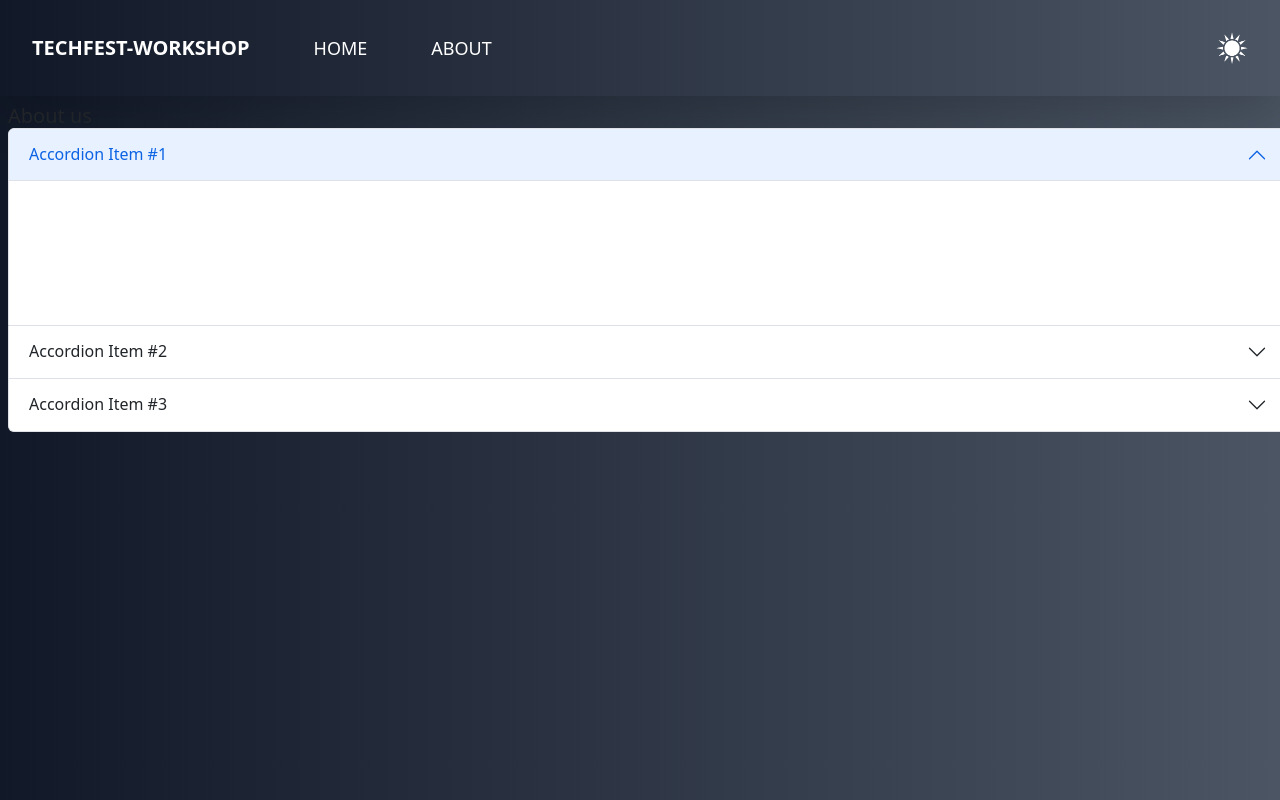
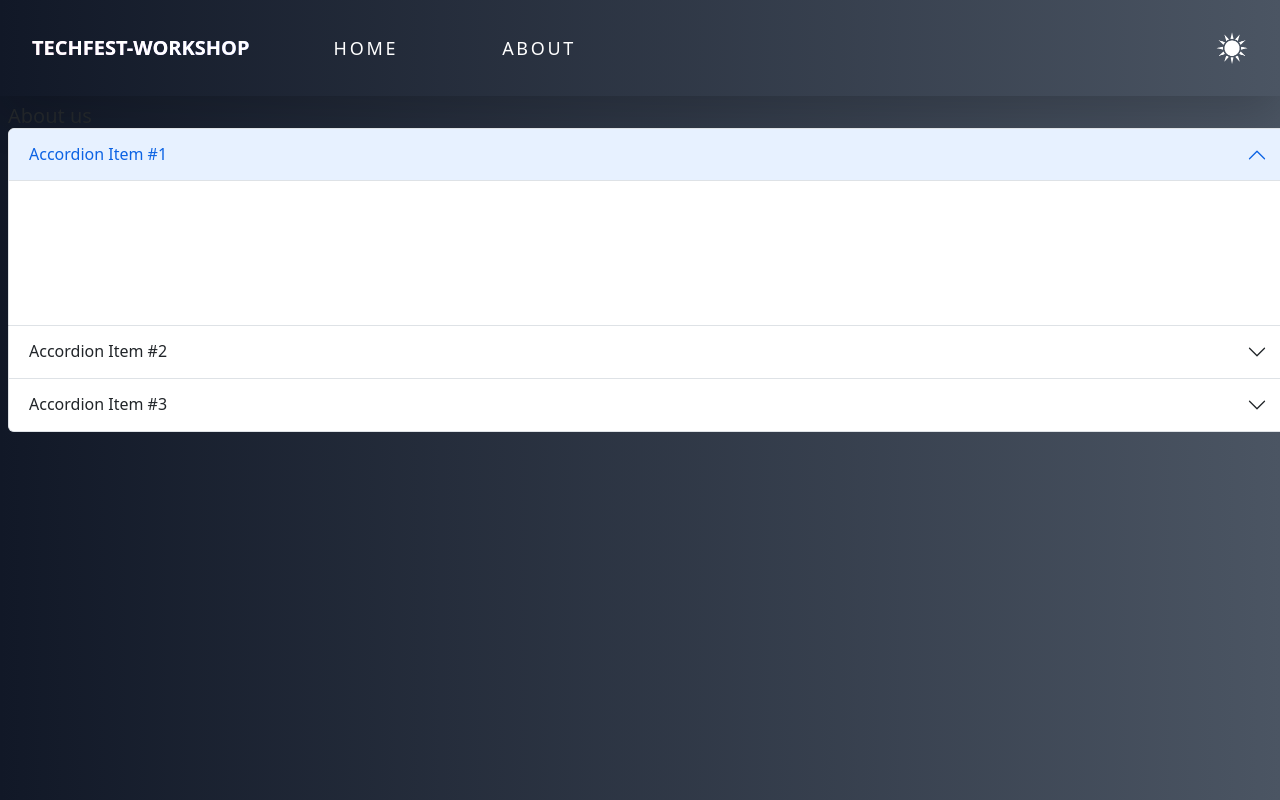
Before and after one commit to ShagunSG/WebD-Workshop, a React (Create React App) app: page /about in a window 1280 px wide. Both pictures are taken after a click on the button 1232 px from the left and 48 px from the top of the page. Built offline with nearby package versions, Linux system fonts and the light colour scheme.

Commit message:
time-frame

```diff
--- a/src/App.css
+++ b/src/App.css
@@ -47,7 +47,7 @@
   position: relative;
 }
 #brand{
-  background: linear-gradient(to right, rgb(153, 27, 27), rgb(202, 138, 4), rgb(234, 179, 8));
+  background: linear-gradient(to left, rgb(134, 239, 172), rgb(59, 130, 246), rgb(147, 51, 234));
   animation: rainbow 2s ease-in-out infinite;
   transition: color .2s ease-in-out;
   background-clip: text;
@@ -62,7 +62,7 @@
   100%{background-position:left}
 }
 .under-line:hover{
-  color: #aa8ecd;
+  color: #7C8EDF;
 }
 
 .under-line:after {
@@ -73,7 +73,7 @@
   height: 2px;
   left: 50%;
   position: absolute;
-  background: #fb9de2;
+  background: #3A55CF;
   transition: width 0.3s ease 0s, left 0.3s ease 0s;
   width: 0;
 }
--- a/src/App.js
+++ b/src/App.js
@@ -1,4 +1,5 @@
 import './App.css';
+import './DApp.css';
 import Navbar from './components/Navbar'
 import DNavbar from './components/Dark/DNavbar'
 import LandingPage from './components/LandingPage'
--- /dev/null
+++ b/src/DApp.css
@@ -0,0 +1,50 @@
+.dunder-line {
+    color: white;
+    text-transform: uppercase;
+    text-decoration: none;
+    letter-spacing: 0.15em;
+    display: inline-block;
+    padding: 15px 20px;
+    position: relative;
+  }
+  #dbrand{
+    color: white;
+    background: linear-gradient(to right, rgb(249, 168, 212), rgb(216, 180, 254), rgb(129, 140, 248));
+    animation: rainbow 2s ease-in-out infinite;
+    transition: color .2s ease-in-out;
+    background-clip: text;
+    -webkit-background-clip:text;
+  }
+  #dbrand:hover{
+    color:rgba(0,0,0,0);
+  }
+  @keyframes rainbow {
+    0%{background-position:left}
+    50%{background-position:right}
+    100%{background-position:left}
+  }
+  .dunder-line:hover{
+    color: #F3CCFF;
+  }
+
+  .dunder-line:after {
+    background: none repeat scroll 0 0 transparent;
+    bottom: 0;
+    content: "";
+    display: block;
+    height: 2px;
+    left: 50%;
+    position: absolute;
+    background: #fb9de2;
+    transition: width 0.3s ease 0s, left 0.3s ease 0s;
+    width: 0;
+  }
+  .dunder-line:hover:after {
+    width: 100%;
+    left: 0;
+  }
+  @media screen and (max-height: 300px) {
+      ul {
+          margin-top: 40px;
+      }
+  }
--- a/src/components/Dark/DNavbar.js
+++ b/src/components/Dark/DNavbar.js
@@ -1,10 +1,10 @@
 import React, { useState } from 'react'
 import PropTypes from 'prop-types'
 import {motion} from 'framer-motion';
+import '../../DApp.css';
 
 export default function DNavbar(props) {
 
-  const [ move1, setMove1 ] = useState(false);
   const [ move2, setMove2 ] = useState(false);
   const [ move3, setMove3 ] = useState(false);
 
@@ -13,9 +13,9 @@ export default function DNavbar(props) {
     <>
 
       <div className='w-full h-24 flex flex-row shadow-lg border-b-1 border-black justify-left items-center bg-gradient-to-r from-gray-900 to-gray-600 bg-gradient-to-r'>
-        <motion.div className='mx-8' animate={{y: move1? -3: 0}} onHoverStart={()=> {setMove1(!move1)}} onHoverEnd={()=> {setMove1(!move1)}}><h1 className='uppercase text-xl font-bold'><a href="/WebD-Workshop"><span className='text-white'>techfest-workshop</span></a></h1></motion.div>
-        <motion.div className='mx-8 text-white' animate={{y: move2? -3: 0}} onHoverStart={()=> {setMove2(!move2)}} onHoverEnd={()=> {setMove2(!move2)}}><h1 className='uppercase text-lg'><a href="/homw" className='text-white'>home</a></h1></motion.div>
-        <motion.div className='mx-8' animate={{y: move3? -3: 0}} onHoverStart={()=> {setMove3(!move3)}} onHoverEnd={()=> {setMove3(!move3)}}><h1 className='uppercase text-lg '><a href="/about" className='text-white'>about</a></h1></motion.div>
+        <div className='mx-8'><h1 className='uppercase text-xl font-bold'><a href="/WebD-Workshop" id='dbrand'>techfest-workshop</a></h1></div>
+        <motion.div className='mx-8 text-white' animate={{y: move2? -3: 0}} onHoverStart={()=> {setMove2(!move2)}} onHoverEnd={()=> {setMove2(!move2)}}><h1 className='uppercase text-lg'><a href="/homw" className='dunder-line'>home</a></h1></motion.div>
+        <motion.div className='mx-8' animate={{y: move3? -3: 0}} onHoverStart={()=> {setMove3(!move3)}} onHoverEnd={()=> {setMove3(!move3)}}><h1 className='uppercase text-lg '><a href="/about" className='dunder-line'>about</a></h1></motion.div>
         <div className=''></div>
       </div>
     </>
--- a/src/components/Dark/DTextForm.js
+++ b/src/components/Dark/DTextForm.js
@@ -38,7 +38,7 @@ export default function DTextForm(props) {
             <div className="container text-xl">
                 <h1 className='text-white'><strong>Enter the text to analyze.</strong></h1>
                 <div className="mb-3">
-                    <textarea className="form-control caret-pink-500 focus:border-pink-500 focus:outline-0 focus:ring focus:ring-pink-500 bg-gray-700 focus:bg-gray-700 text-white" value={text} onChange={handleOnChange} style={{ backgroundColor: props.mode === 'black' ? 'black' : 'light' }} id="textBox" rows="8"></textarea>
+                    <textarea className="form-control caret-[#fb9DE2] focus:border-[#fb9DE2] focus:outline-0 focus:ring focus:ring-[#fb9DE2] bg-gray-700 focus:bg-gray-700 text-white" value={text} onChange={handleOnChange} style={{ backgroundColor: props.mode === 'black' ? 'black' : 'light' }} id="textBox" rows="8"></textarea>
                 </div>
                 <motion.button className="btn mx-2" onClick={UpperCase} whileHover={{ scale: 1.2 }}
                     style={{ backgroundColor: '#F3CCFF' }}>Upper Case</motion.button>
--- a/src/components/Doggy.js
+++ b/src/components/Doggy.js
@@ -42,7 +42,7 @@ class Doggy extends React.Component {
                 <img src={this.state.imgLink[0]} alt='doggy' className="h-64 w-64 rounded-lg shadow-xl object-cover" />
                 <h1><span className="text-gray-500">(Error:404)</span></h1>
                 <h2 className="text-xl">Whoops! Looks like u tried to go somewhere you weren't supposed to.</h2>
-                <p>Let's Get you out of here, before it starts biting. Click to go <a href="src\components\TextForm.js">Home</a></p>
+                <p>Let's Get you out of here, before it starts biting. Click to go <a href="/WebD-Workshop">Home</a></p>
             </div>
         )
     }
--- a/src/components/LandingPage.js
+++ b/src/components/LandingPage.js
@@ -7,7 +7,7 @@ export default function LandingPage() {
 
 
     return (
-        <motion.div initial={{scale: 0}} animate={{scale: 1}}>
+        <motion.div initial={{x: -200, opacity: 0}} animate={{x: 0, opacity: 1}} transition={{duration: 0.5}}>
           <div className="container my-3">
            <TextForm/>
           </div>
--- a/src/components/Navbar.js
+++ b/src/components/Navbar.js
@@ -1,6 +1,6 @@
 import React, { useState } from 'react'
 import PropTypes from 'prop-types'
-import '../App.css'
+import '../App.css';
 import {motion} from 'framer-motion';
 
 export default function Navbar(props) {
--- a/src/components/TextForm.js
+++ b/src/components/TextForm.js
@@ -44,15 +44,15 @@ export default function TextForm(props) {
         <textarea className="form-control caret-pink-500 focus:border-pink-500 focus:outline-0 focus:ring focus:ring-pink-500" value={text} onChange={handleOnChange} style={{backgroundColor: props.mode==='black'?'black':'light'}} id="textBox" rows="8"></textarea>
         </div>
         <motion.button className="btn mx-2" onClick={UpperCase} whileHover={{ scale: 1.2 }}
-        style={{backgroundColor: '#F3CCFF'}}>Upper Case</motion.button>
+        style={{backgroundColor: '#7C8EDF'}}>Upper Case</motion.button>
         <motion.button className="btn mx-2" onClick={LowerCase} whileHover={{ scale: 1.2 }}
-        style={{backgroundColor: '#F3CCFF'}}>Lower Case</motion.button>
+        style={{backgroundColor: '#7C8EDF'}}>Lower Case</motion.button>
         <motion.button className="btn mx-2" onClick={clearText} whileHover={{ scale: 1.2 }}
-        style={{backgroundColor: '#F3CCFF'}}>Clear Text</motion.button>
+        style={{backgroundColor: '#7C8EDF'}}>Clear Text</motion.button>
         <motion.button className="btn mx-2" onClick={copyText} whileHover={{ scale: 1.2 }}
-        style={{backgroundColor: '#F3CCFF'}}>Copy Text</motion.button>
+        style={{backgroundColor: '#7C8EDF'}}>Copy Text</motion.button>
         <motion.button className="btn mx-2" onClick={handleExtraSpace} whileHover={{ scale: 1.15 }}
-        style={{backgroundColor: '#F3CCFF'}}>Remove Extra Space</motion.button>
+        style={{backgroundColor: '#7C8EDF'}}>Remove Extra Space</motion.button>
     </div>
     <div className="container my-2">
       <h1>Your text summary.</h1>
```
